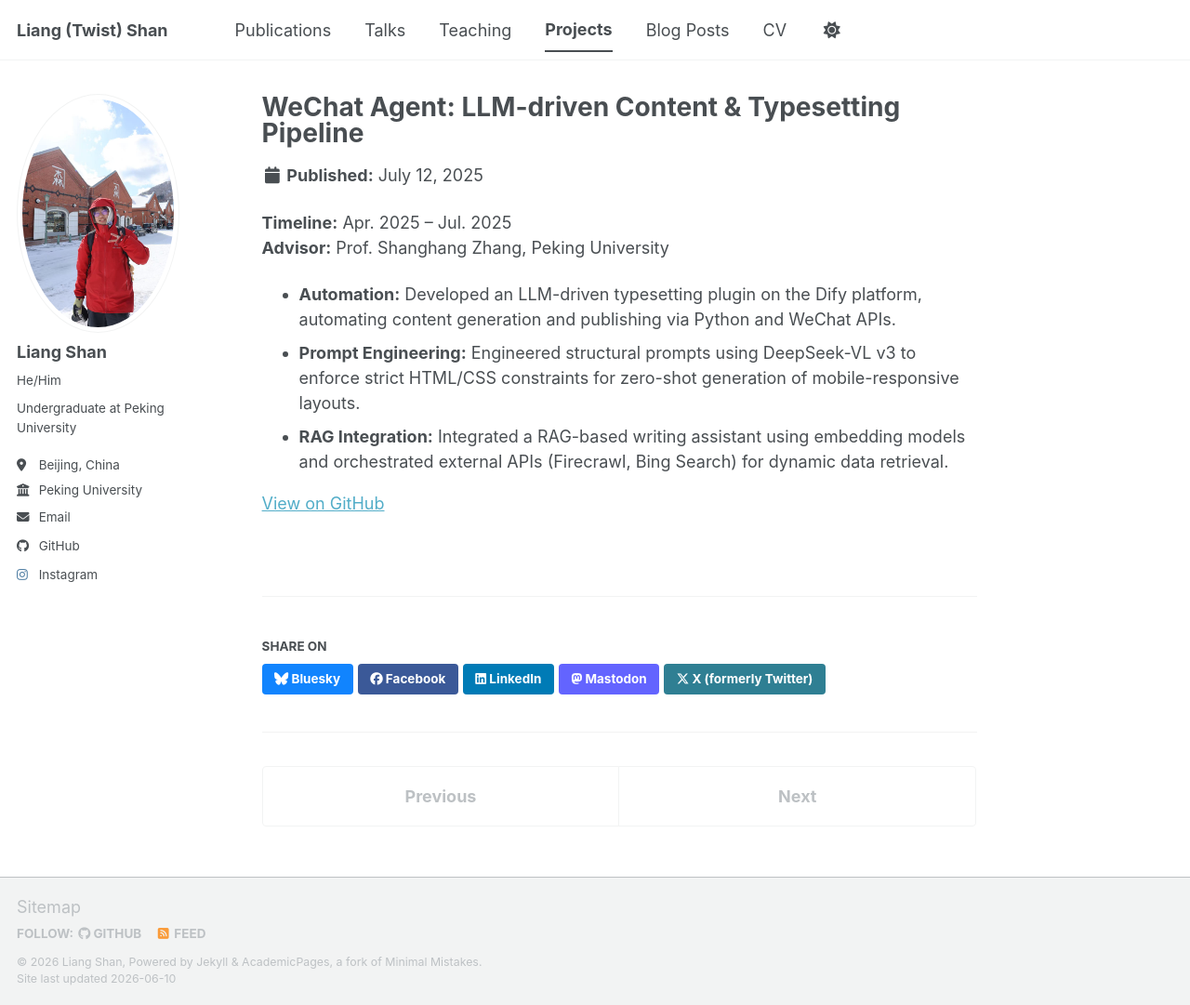
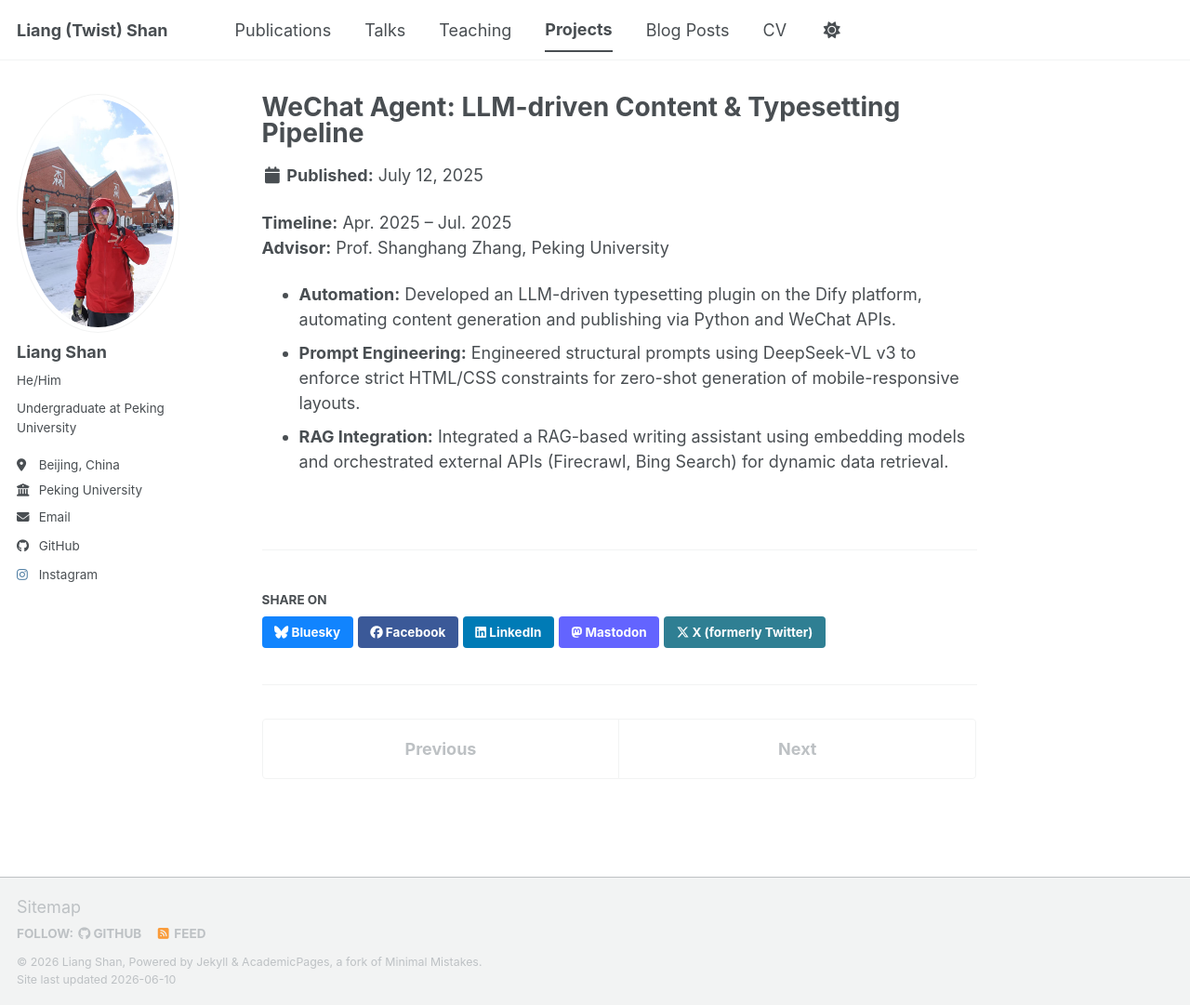
Before and after one commit to Twist-Shan/Twist-Shan.github.io, a Jekyll site: the page built from _portfolio/2025-07-12-wechat-agent.md, in a window 1280 px wide and 1081 px high. Shown: the whole window at 93% size. Built offline with Jekyll 4.4.1, drawn with Linux system fonts in a browser that asks for light colours; a script bundle is joined from its source files by our own code; library files that are not in the unit come from our copies.

Commit message:
Update 2025-07-12-wechat-agent.md

```diff
--- a/_portfolio/2025-07-12-wechat-agent.md
+++ b/_portfolio/2025-07-12-wechat-agent.md
@@ -11,5 +11,3 @@
 * **Automation:** Developed an LLM-driven typesetting plugin on the Dify platform, automating content generation and publishing via Python and WeChat APIs.
 * **Prompt Engineering:** Engineered structural prompts using DeepSeek-VL v3 to enforce strict HTML/CSS constraints for zero-shot generation of mobile-responsive layouts.
 * **RAG Integration:** Integrated a RAG-based writing assistant using embedding models and orchestrated external APIs (Firecrawl, Bing Search) for dynamic data retrieval.
-
-[View on GitHub](https://github.com/6zzhh6/WeChat_Formatting_Tool)
```
